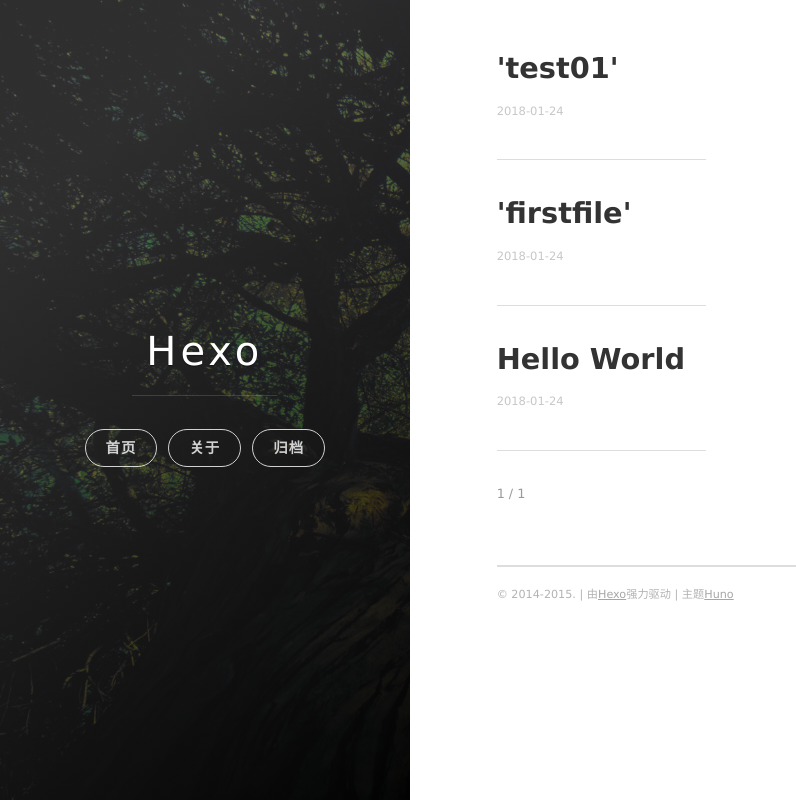
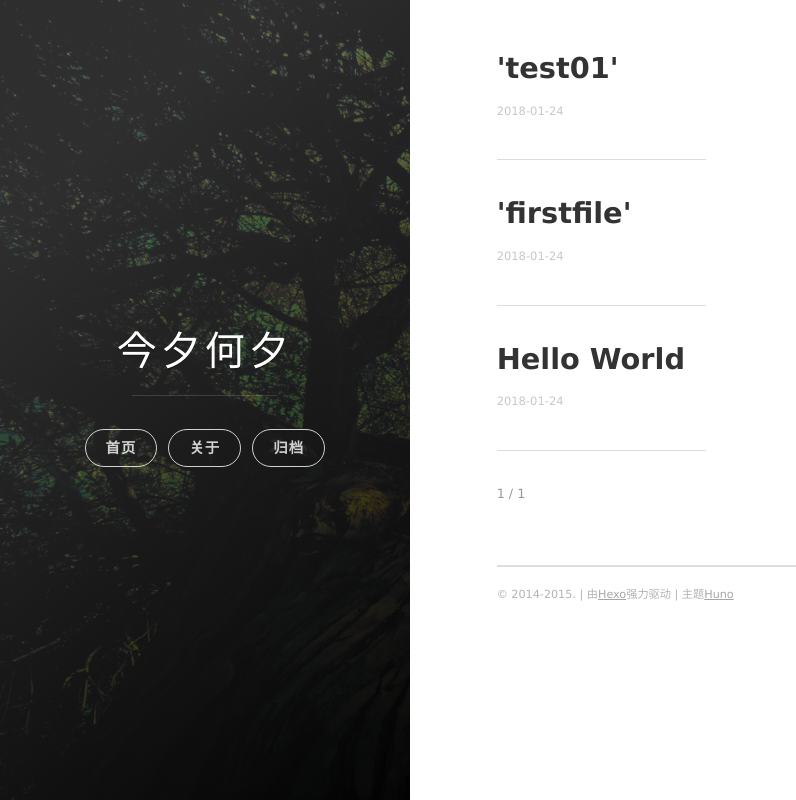
Before and after one commit to 1993zyt/1993zyt.github.io, a plain HTML site: page index.html in a window 1280 px wide. Shown: the whole page, without its empty margins (0-796 px from the left). Drawn offline with nearby package versions, Linux system fonts and the light colour scheme; some packages are replaced by stand-ins of ours.

Commit message:
Site updated: 2018-01-24 15:13:54

```diff
--- a/index.html
+++ b/index.html
@@ -7,7 +7,7 @@
 
 
     <title>
-      Hexo
+      今夕何夕
     </title>
 
     <meta name="viewport" content="width=device-width, initial-scale=1, maximum-scale=1, user-scalable=no">
@@ -17,11 +17,11 @@
 
 
     <meta property="og:type" content="website">
-<meta property="og:title" content="Hexo">
+<meta property="og:title" content="今夕何夕">
 <meta property="og:url" content="http://yoursite.com/index.html">
-<meta property="og:site_name" content="Hexo">
+<meta property="og:site_name" content="今夕何夕">
 <meta name="twitter:card" content="summary">
-<meta name="twitter:title" content="Hexo">
+<meta name="twitter:title" content="今夕何夕">
 
 
 
@@ -53,7 +53,7 @@
 
 
 
-        <h1 class="panel-cover__title panel-title"><a href="/" title="link to homepage">Hexo</a></h1>
+        <h1 class="panel-cover__title panel-title"><a href="/" title="link to homepage">今夕何夕</a></h1>
         <hr class="panel-cover__divider" />
 
 
```
Also changed, not shown: 2018/01/24/firstfile/index.html (+5 -5 lines), 2018/01/24/hello-world/index.html (+5 -5 lines), 2018/01/24/test01/index.html (+5 -5 lines), archives/2018/01/index.html (+2 -2 lines), archives/2018/index.html (+2 -2 lines), archives/index.html (+2 -2 lines).
